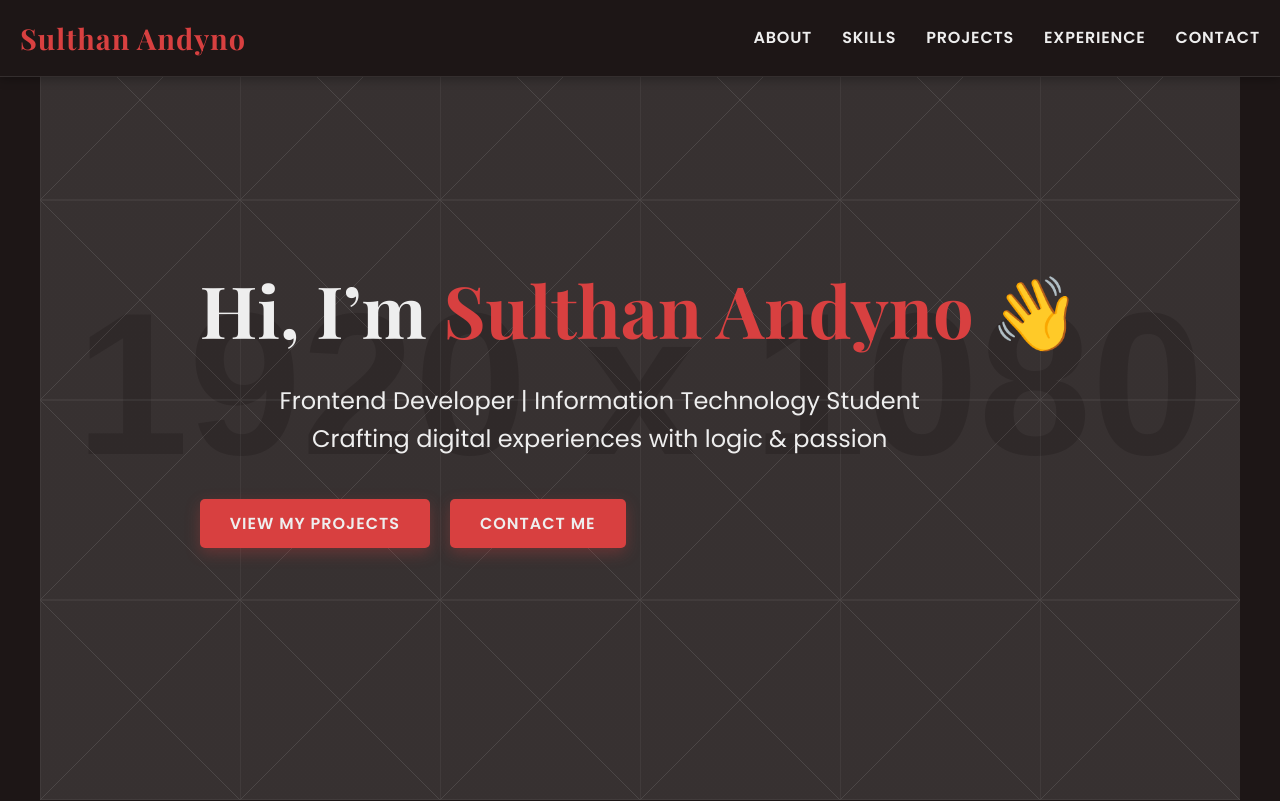
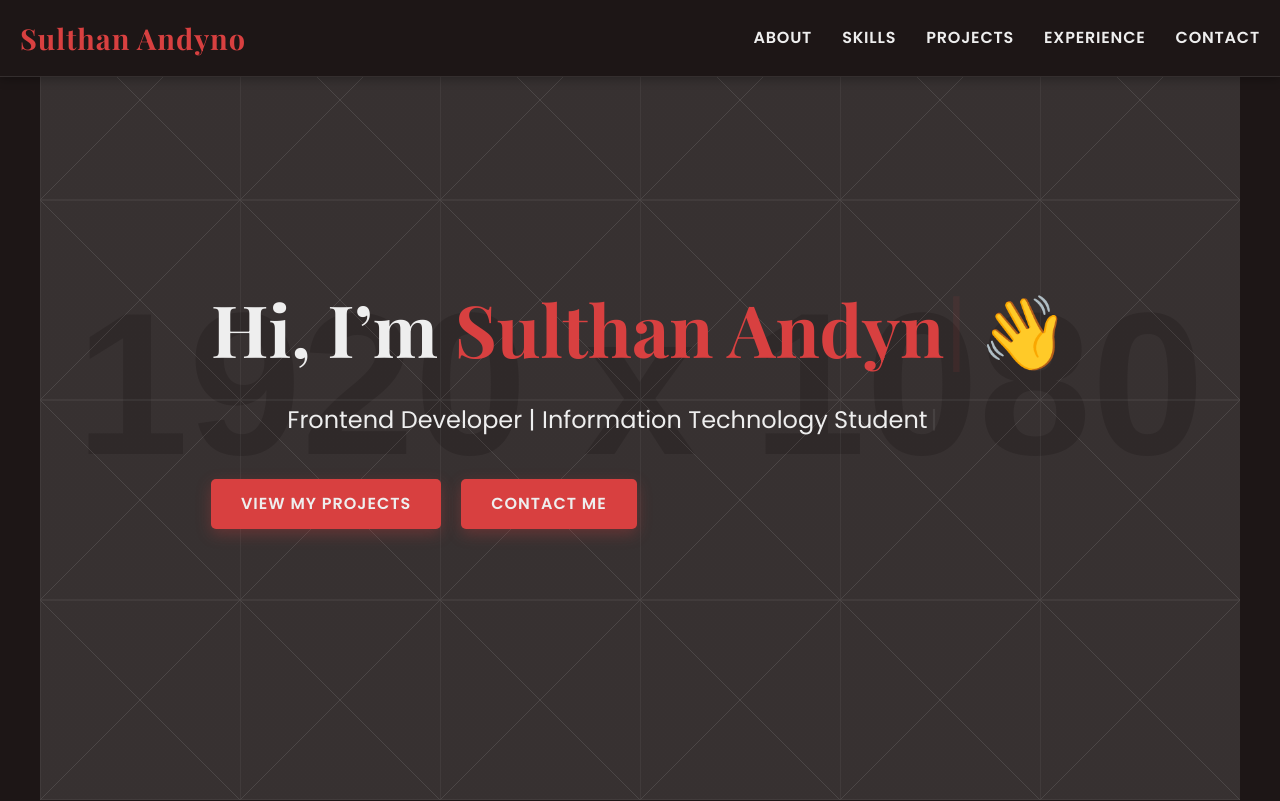
Before and after one commit to SulthanAndyno/Hello-Project---103062400023---Sulthan-Hafizh-Andyno, a React (Create React App) app: page / in a window 1280 px wide. Shown: the top 801 px of the page. Built offline with nearby package versions, Linux system fonts and the light colour scheme.

Commit message:
merapihkan hero.js

```diff
--- a/src/components/Hero.js
+++ b/src/components/Hero.js
@@ -1,6 +1,7 @@
 // Hero.js
 import React from 'react';
 import { motion } from 'framer-motion';
+import { useTypewriter, Cursor } from 'react-simple-typewriter'; // ADDED THIS IMPORT
 
 const Hero = () => {
   const containerVariants = {
@@ -19,6 +20,28 @@ const Hero = () => {
     visible: { y: 0, opacity: 1 },
   };
 
+  // Typewriter effect for name
+  const [nameText] = useTypewriter({
+    words: ['Sulthan Andyno'],
+    loop: false, // Only type once
+    typeSpeed: 70,
+    deleteSpeed: 50,
+    delaySpeed: 1000,
+  });
+
+  // Typewriter effect for description
+  const [descriptionText] = useTypewriter({
+    words: [
+      'Frontend Developer | Information Technology Student',
+      'Crafting digital experiences with logic & passion'
+    ],
+    loop: true, // Loop indefinitely
+    typeSpeed: 50,
+    deleteSpeed: 30,
+    delaySpeed: 2000,
+  });
+
+
   return (
     <section id="hero" className="hero">
       <motion.div
@@ -27,10 +50,15 @@ const Hero = () => {
         initial="hidden"
         animate="visible"
       >
-        <motion.h1 variants={itemVariants}>Hi, I’m <span className="highlight">Sulthan Andyno</span> 👋</motion.h1>
+        <motion.h1 variants={itemVariants}>
+          Hi, I’m <span className="highlight">
+            {nameText}
+            <Cursor cursorStyle='|' />
+          </span> 👋
+        </motion.h1>
         <motion.p variants={itemVariants}>
-          Frontend Developer | Information Technology Student <br />
-          Crafting digital experiences with logic & passion
+          {descriptionText}
+          <Cursor cursorStyle='|' />
         </motion.p>
         <motion.div
           className="cta-buttons"
```
